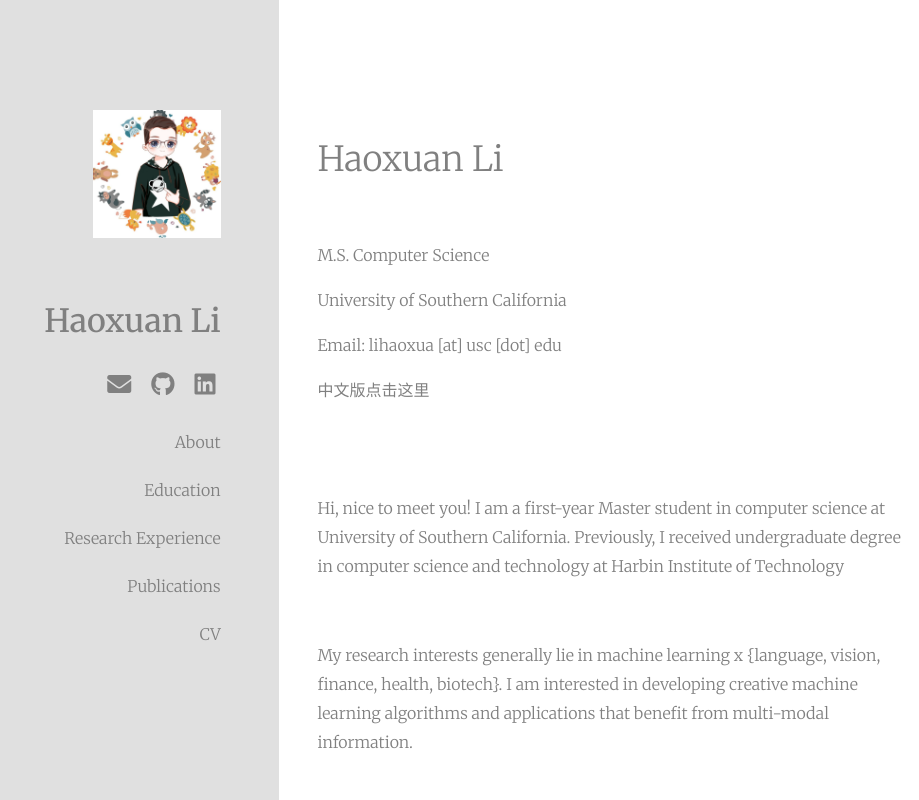
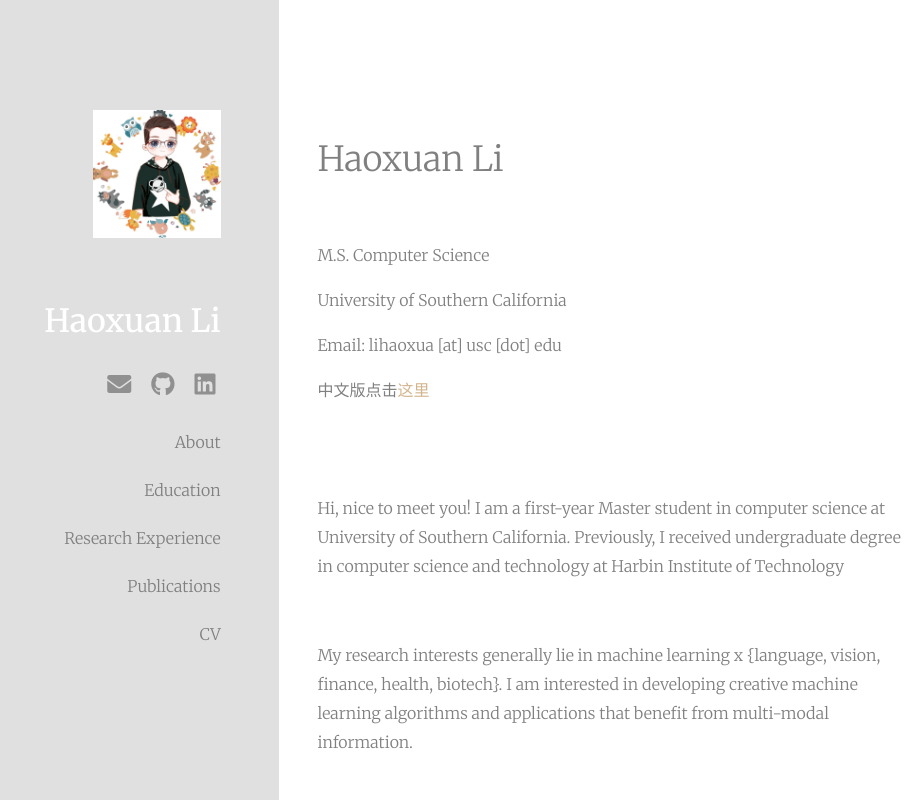
Before and after one commit to HauxLee/HauxLee.github.io, a plain HTML site: page index.html in a window 1280 px wide. Shown: the top 800 px of the page, without its empty margins (361-1280 px from the left). Drawn offline with Linux system fonts and the light colour scheme.

Commit message:
Update color

```diff
--- a/css/style.css
+++ b/css/style.css
@@ -11,10 +11,6 @@ body {
     overflow-x: hidden; /* Prevent horizontal scrollbar */
 	font-weight: 100;
 	line-height: 1.8;
-}
-
-body, body * {
-    color: #808080 !important; /* 强制使用更深的文字颜色 */
 }
 
 
```
